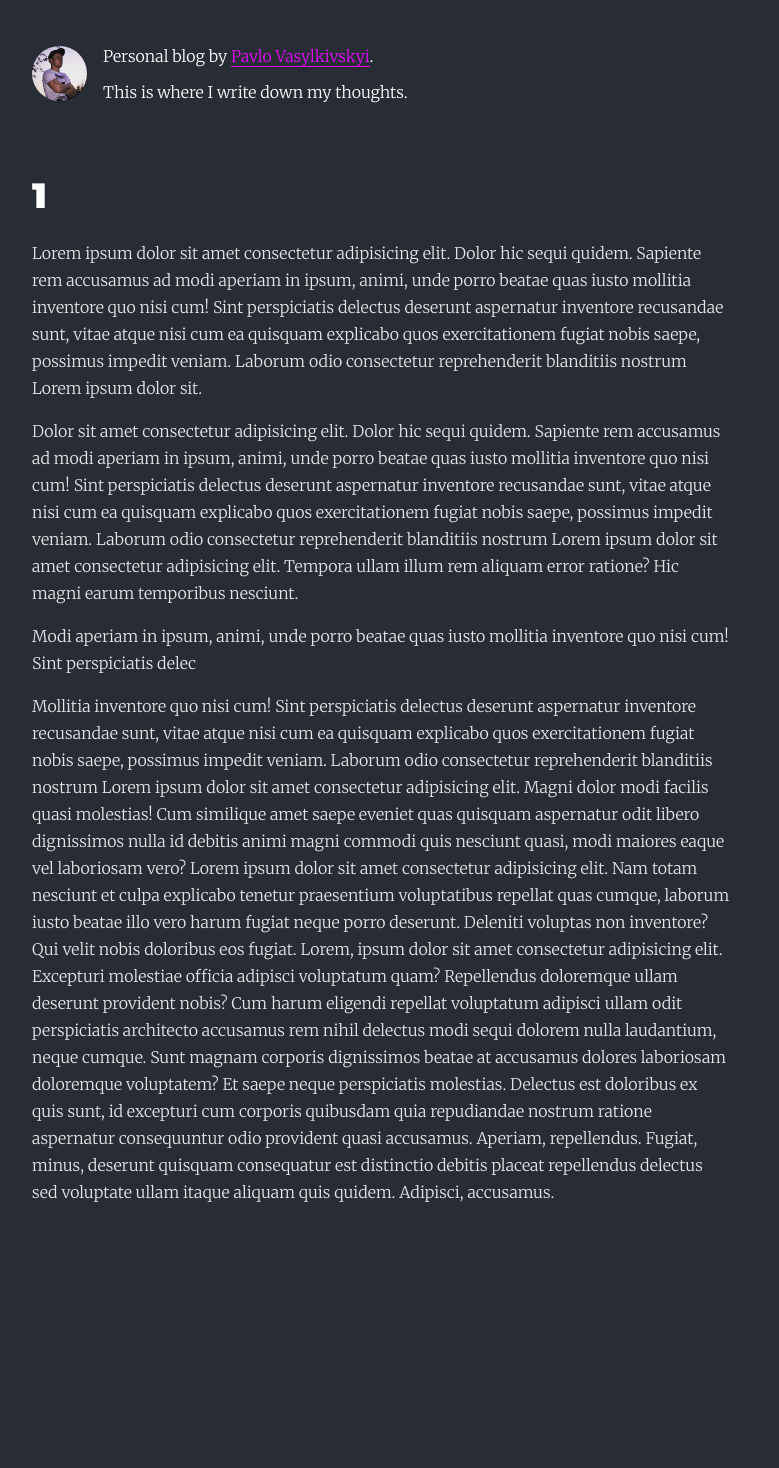
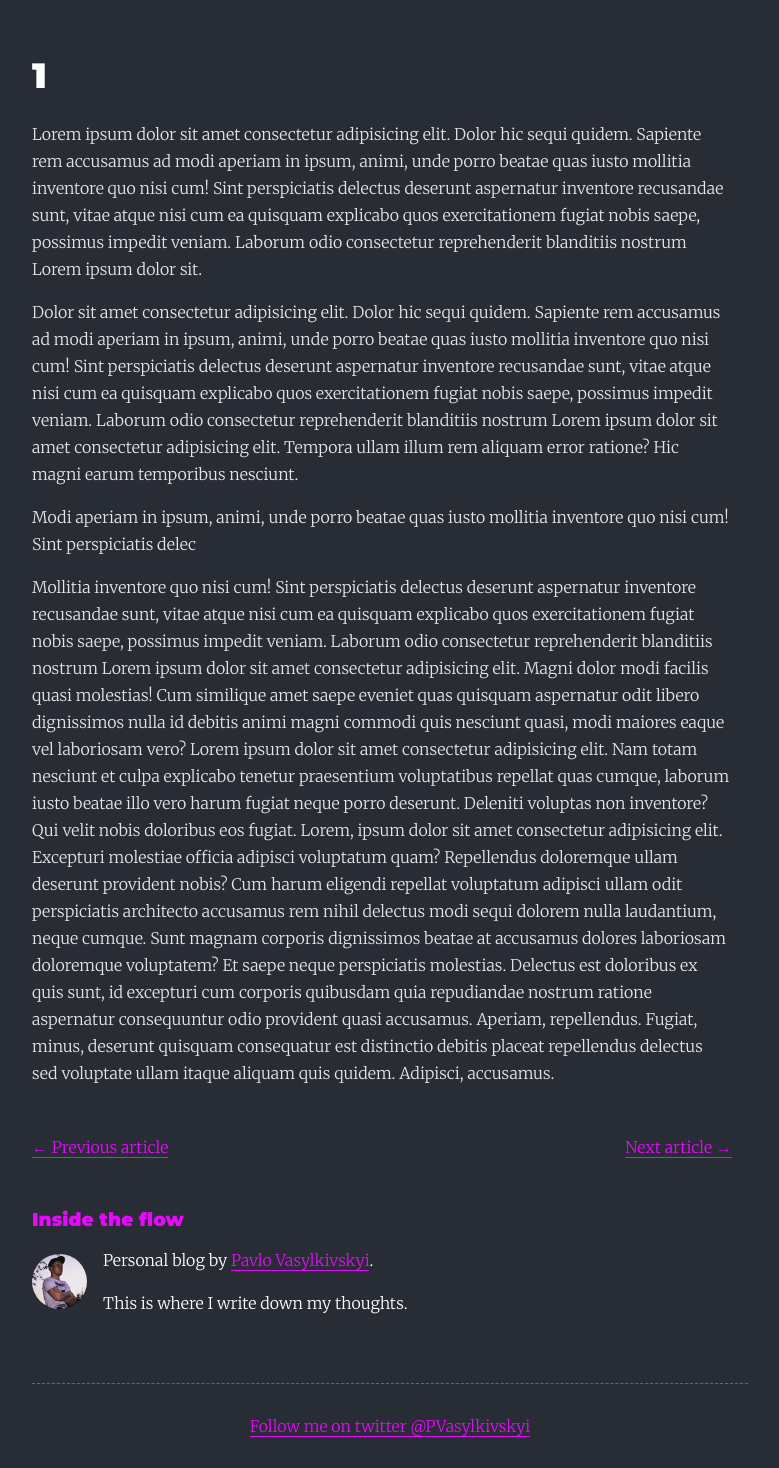
Before and after one commit to Vasylkivskyi/my-blog-frontend, a React (Create React App) app: page /1 in a window 1280 px wide. Shown: the part 77-1545 px from the top of the page, without its empty margins (258-1037 px from the left). Before the commit the page ends 1299 px from the top, so only its background shows below. Built offline with nearby package versions, Linux system fonts and the light colour scheme.

Commit message:
add footer and info component

```diff
--- a/src/App.tsx
+++ b/src/App.tsx
@@ -3,6 +3,7 @@ import "./App.scss";
 import Nav from "./components/nav/Nav";
 import Post from "./components/post/Post";
 import PostList from "./containers/postsList/PostList";
+import Footer from "./components/footer/Footer";
 import { BrowserRouter as Router, Switch, Route } from "react-router-dom";
 
 const App: React.FC = () => {
@@ -14,6 +15,7 @@ const App: React.FC = () => {
           <Route path="/" exact component={PostList} />
           <Route path="/:post" exact component={Post} />
         </Switch>
+        <Footer />
       </div>
     </Router>
   );
--- /dev/null
+++ b/src/components/footer/Footer.tsx
@@ -0,0 +1,14 @@
+import React from "react";
+import "./footer.scss";
+
+const Footer = () => {
+  return (
+    <footer className="footer">
+      <a href="https://twitter.com/PVasylkivskyi">
+        Follow me on twitter @PVasylkivskyi
+      </a>
+    </footer>
+  );
+};
+
+export default Footer;
--- /dev/null
+++ b/src/components/footer/footer.scss
@@ -0,0 +1,7 @@
+.footer {
+  border-top: 1px dashed #e60afc;
+  width: 100%;
+  padding: 2rem 0.5rem;
+  text-align: center;
+  margin-top: 50px;
+}
--- /dev/null
+++ b/src/components/info/Info.tsx
@@ -0,0 +1,27 @@
+import React from "react";
+import homepage from "../../homepage.jpg";
+import "./info.scss";
+import { withRouter } from "react-router-dom";
+import { WithRouterInterface } from "../../interfaces/interfaces";
+
+const Info: React.FC<WithRouterInterface> = ({ location }) => {
+  return (
+    <div className="info-container">
+      {location.pathname.length > 1 && (
+        <h3 className="site-name">Inside the flow</h3>
+      )}
+      <div className="info">
+        <img className="image" src={homepage} alt="Pavlo" />
+        <div className="info-text">
+          <p>
+            Personal blog by{" "}
+            <a href="https://twitter.com/PVasylkivskyi">Pavlo Vasylkivskyi</a>.
+          </p>
+          <p>This is where I write down my thoughts.</p>
+        </div>
+      </div>
+    </div>
+  );
+};
+
+export default withRouter(Info);
--- /dev/null
+++ b/src/components/info/info.scss
@@ -0,0 +1,23 @@
+.info-container {
+  width: 100%;
+  .site-name {
+    margin-top: 50px;
+    margin-bottom: 0;
+  }
+
+  .info {
+    display: flex;
+    width: 100%;
+    align-items: center;
+
+    .image {
+      width: 55px;
+      height: 55px;
+      border-radius: 50%;
+      margin: 1em 1em 1em 0;
+    }
+    .info-text {
+      color: white;
+    }
+  }
+}
--- a/src/components/nav/Nav.tsx
+++ b/src/components/nav/Nav.tsx
@@ -1,26 +1,21 @@
 import React from "react";
-import homepage from "../../homepage.jpg";
 import "./nav.scss";
 import { Link } from "react-router-dom";
+import Info from "../info/Info";
+import { withRouter } from "react-router-dom";
+import { WithRouterInterface } from "../../interfaces/interfaces";
 
-const Nav: React.FC = () => {
+const Nav: React.FC<WithRouterInterface> = ({ location }) => {
+  const cssClass = location.pathname.length > 1 ? "without-info" : "";
+
   return (
-    <div className="navbar">
+    <div className={`navbar ${cssClass}`}>
       <Link to="/">
-        <h1>Inside the flow</h1>
+        <h1 className="site-name">Inside the flow</h1>
       </Link>
-      <div className="info">
-        <img className="image" src={homepage} alt="Pavlo" />
-        <div className="info-text">
-          <p>
-            Personal blog by{" "}
-            <a href="https://twitter.com/PVasylkivskyi">Pavlo Vasylkivskyi</a>.
-          </p>
-          <p>This is where I write down my thoughts.</p>
-        </div>
-      </div>
+      {location.pathname.length === 1 && <Info />}
     </div>
   );
 };
 
-export default Nav;
+export default withRouter(Nav);
--- a/src/components/nav/nav.scss
+++ b/src/components/nav/nav.scss
@@ -2,19 +2,10 @@
   margin-top: 40px;
   margin-bottom: 3.5rem;
 
-  .info {
-    display: flex;
-    width: 100%;
-    align-items: center;
-
-    .image {
-      widows: 55px;
-      height: 55px;
-      border-radius: 50%;
-      margin: 1em 1em 1em 0;
-    }
-    .info-text {
-      color: white;
+  &.without-info {
+    .site-name {
+      font-size: 1.8em;
+      color: #e60afc;
     }
   }
 }
--- a/src/components/post/Post.tsx
+++ b/src/components/post/Post.tsx
@@ -2,9 +2,10 @@ import React from "react";
 import "./post.scss";
 import { deslugify } from "../../Utils/RoutesHelper";
 import { MatchIncludedInterface } from "../../interfaces/interfaces";
+import Info from "../info/Info";
+import { Link } from "react-router-dom";
 
 const Post: React.FC<MatchIncludedInterface> = ({ match }) => {
-  console.log(match);
   const { params } = match;
   const { post } = params;
 
@@ -61,6 +62,15 @@ const Post: React.FC<MatchIncludedInterface> = ({ match }) => {
         debitis placeat repellendus delectus sed voluptate ullam itaque aliquam
         quis quidem. Adipisci, accusamus.
       </p>
+      <div className="links">
+        <Link to="/">
+          <div className="link-item">← Previous article</div>
+        </Link>
+        <Link to="/">
+          <div className="link-item">Next article →</div>
+        </Link>
+      </div>
+      <Info />
     </div>
   );
 };
--- a/src/components/post/post.scss
+++ b/src/components/post/post.scss
@@ -2,4 +2,11 @@
   p {
     line-height: 27px;
   }
+
+  .links {
+    margin-top: 50px;
+    width: 100%;
+    display: flex;
+    justify-content: space-between;
+  }
 }
--- a/src/index.scss
+++ b/src/index.scss
@@ -40,6 +40,10 @@ body {
     color: #e60afc;
     text-decoration: none;
     border-bottom: 1px solid #e60afc;
+
+    &:hover {
+      border-bottom: none;
+    }
   }
 }
 
--- a/src/interfaces/interfaces.ts
+++ b/src/interfaces/interfaces.ts
@@ -7,3 +7,7 @@ export interface MatchInterface {
 export interface MatchIncludedInterface {
   match: MatchInterface;
 }
+
+export interface WithRouterInterface {
+  location: any;
+}
```
